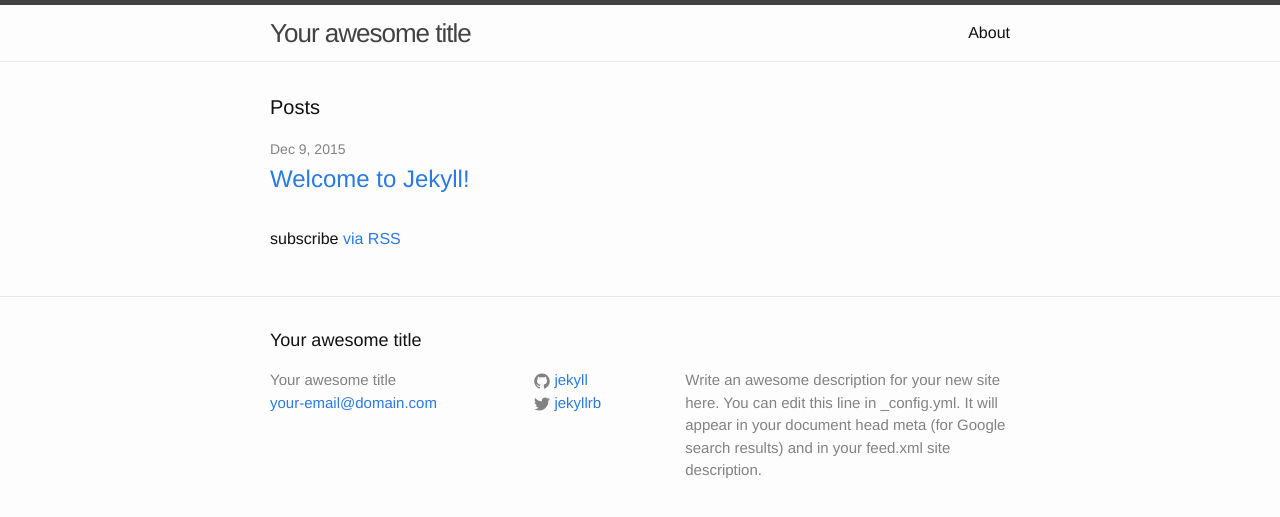
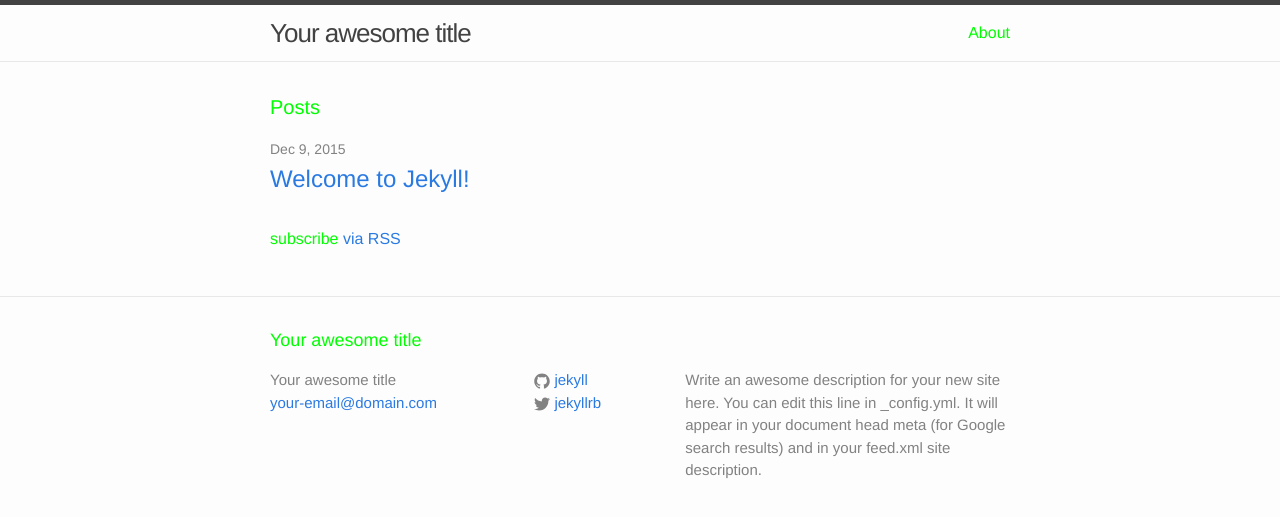
Before and after one commit to armydotmil/armydotmil.github.io, a Jekyll site: the page built from index.html, in a window 1280 px wide. Shown: the top 517 px of the page. Built offline with Jekyll 4.4.1, drawn with Linux system fonts in a browser that asks for light colours.

Commit message:
Update main.scss

```diff
--- a/css/main.scss
+++ b/css/main.scss
@@ -13,7 +13,7 @@ $base-line-height: 1.5;
 
 $spacing-unit:     30px;
 
-$text-color:       #111;
+$text-color:       #00FF00;
 $background-color: #fdfdfd;
 $brand-color:      #2a7ae2;
 
```
